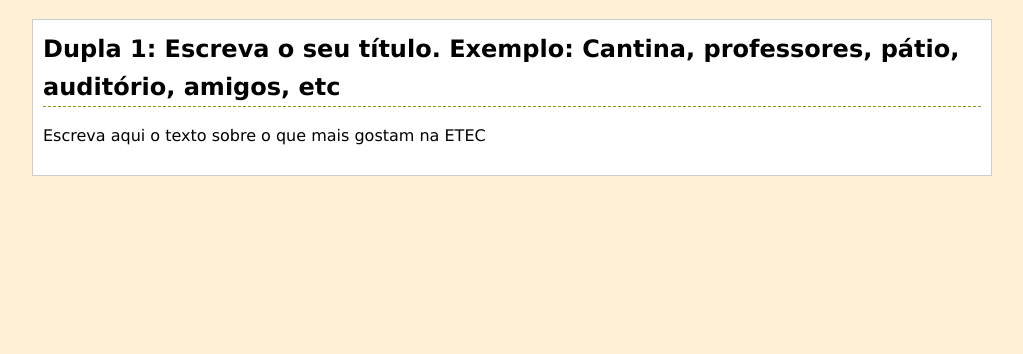
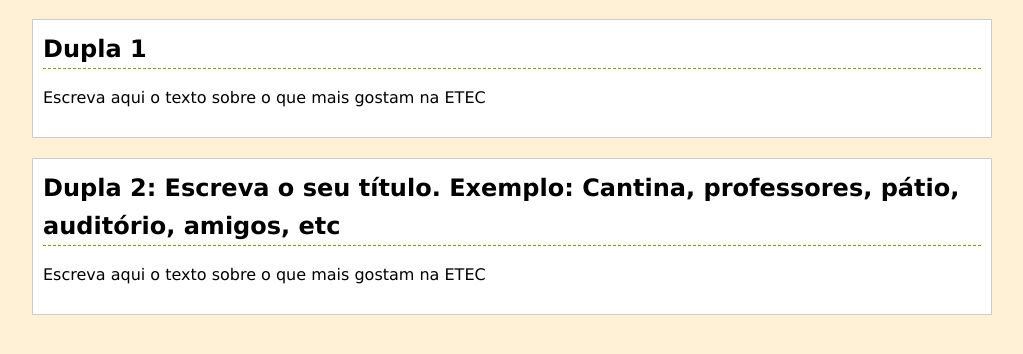
Before and after one commit to LucasBunny/i-love-etec, a plain HTML site: page index.html in a window 1280 px wide. Shown: the part 62-416 px from the top of the page, without its empty margins (128-1151 px from the left). Drawn offline with Linux system fonts and the light colour scheme.

Commit message:
Inclusao de conteúdo da dupla 2

```diff
--- a/index.html
+++ b/index.html
@@ -7,12 +7,11 @@
 <div class='container'>
 <h1>O que eu mais gosto na ETEC</h1>
 <div class='content'>
-<h2>Dupla 1: Escreva o seu título. Exemplo: Cantina,
-professores, pátio, auditório, amigos, etc</h2>
+<h2>Dupla 1</h2>
 <p>
 Escreva aqui o texto sobre o que mais gostam na ETEC
 </p>
-</div>
+</div> <div class='content'> <h2>Dupla 2: Escreva o seu título. Exemplo: Cantina, professores, pátio, auditório, amigos, etc</h2> <p> Escreva aqui o texto sobre o que mais gostam na ETEC </p> </div>
 </div>
 </body>
 </html>
```
